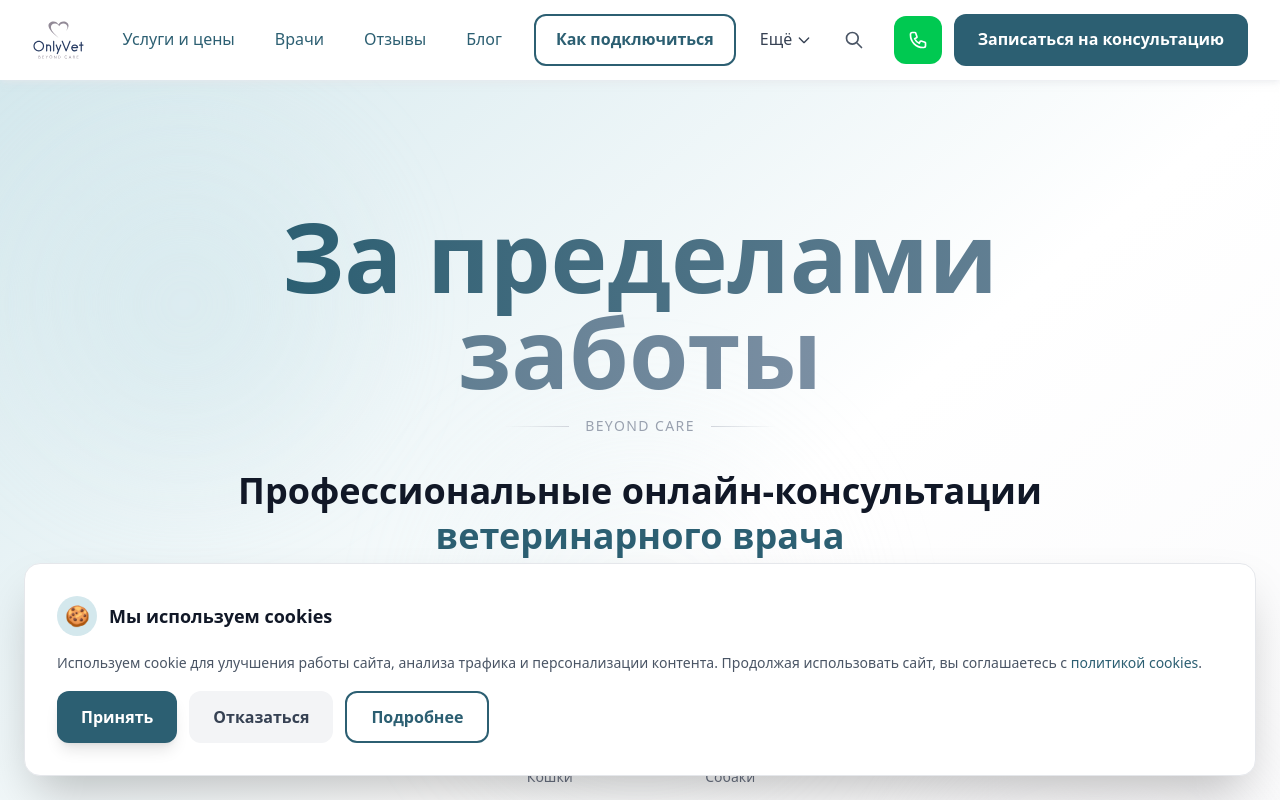
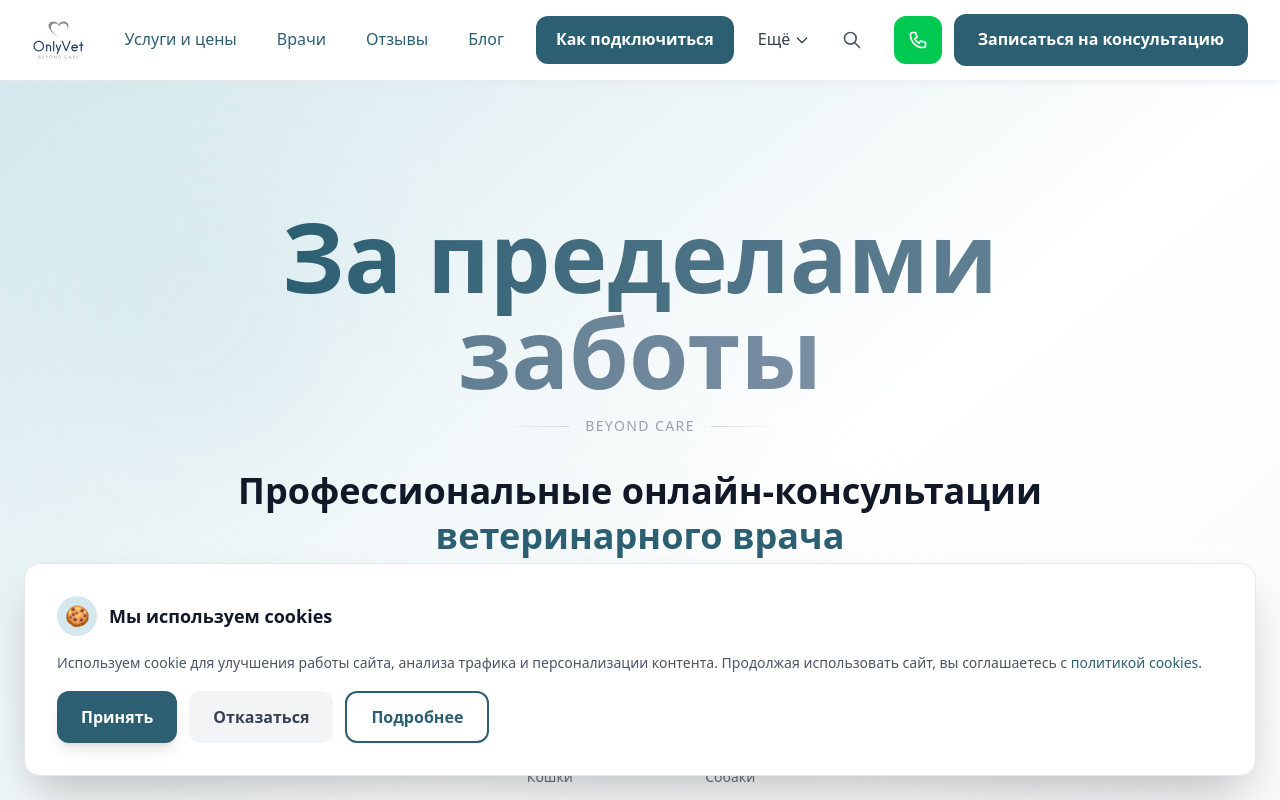
Before and after one commit to Stalser/Onlyvet-news3, a Next.js app: page / in a window 1280 px wide. Shown: the top 800 px of the page. Built offline with nearby package versions, Linux system fonts and the light colour scheme.

Commit message:
"Fix-buttons-inline-styles

```diff
--- a/src/components/Header.tsx
+++ b/src/components/Header.tsx
@@ -68,7 +68,8 @@ export default function Header() {
               {/* Кнопка "Как подключиться" — выделена */}
               <Link
                 href={setupLink.href}
-                className="ml-2 px-5 py-2.5 bg-white text-primary font-semibold rounded-xl border-2 border-primary hover:bg-primary hover:text-white hover:shadow-md transition-all duration-200"
+                className="ml-2 px-5 py-2.5 rounded-xl font-semibold transition-all duration-200"
+                style={{ backgroundColor: '#2C5F72', color: '#FFFFFF' }}
               >
                 {setupLink.label}
               </Link>
@@ -281,8 +282,8 @@ export default function Header() {
                 <Link
                   href={setupLink.href}
                   onClick={() => setIsMenuOpen(false)}
-                  className="w-full text-center px-4 py-4 bg-white text-primary font-bold rounded-xl shadow-lg border-2 border-primary transition-all animate-fade-in-up block"
-                  style={{ animationDelay: `${mainNavLinks.length * 50}ms` }}
+                  className="w-full text-center px-4 py-4 rounded-xl shadow-lg transition-all animate-fade-in-up block font-bold"
+                  style={{ backgroundColor: '#2C5F72', color: '#FFFFFF', animationDelay: `${mainNavLinks.length * 50}ms` }}
                 >
                   {setupLink.label}
                 </Link>
@@ -312,7 +313,8 @@ export default function Header() {
                 <Link
                   href="/booking"
                   onClick={() => setIsMenuOpen(false)}
-                  className="block w-full text-center px-6 py-4 bg-gradient-to-r from-primary to-primary-dark text-white rounded-xl hover:shadow-lg transition-all font-medium text-lg shadow-md"
+                  className="block w-full text-center px-6 py-4 rounded-xl shadow-lg transition-all font-medium text-lg"
+                  style={{ backgroundColor: '#2C5F72', color: '#FFFFFF' }}
                 >
                   Записаться на консультацию
                 </Link>
```
